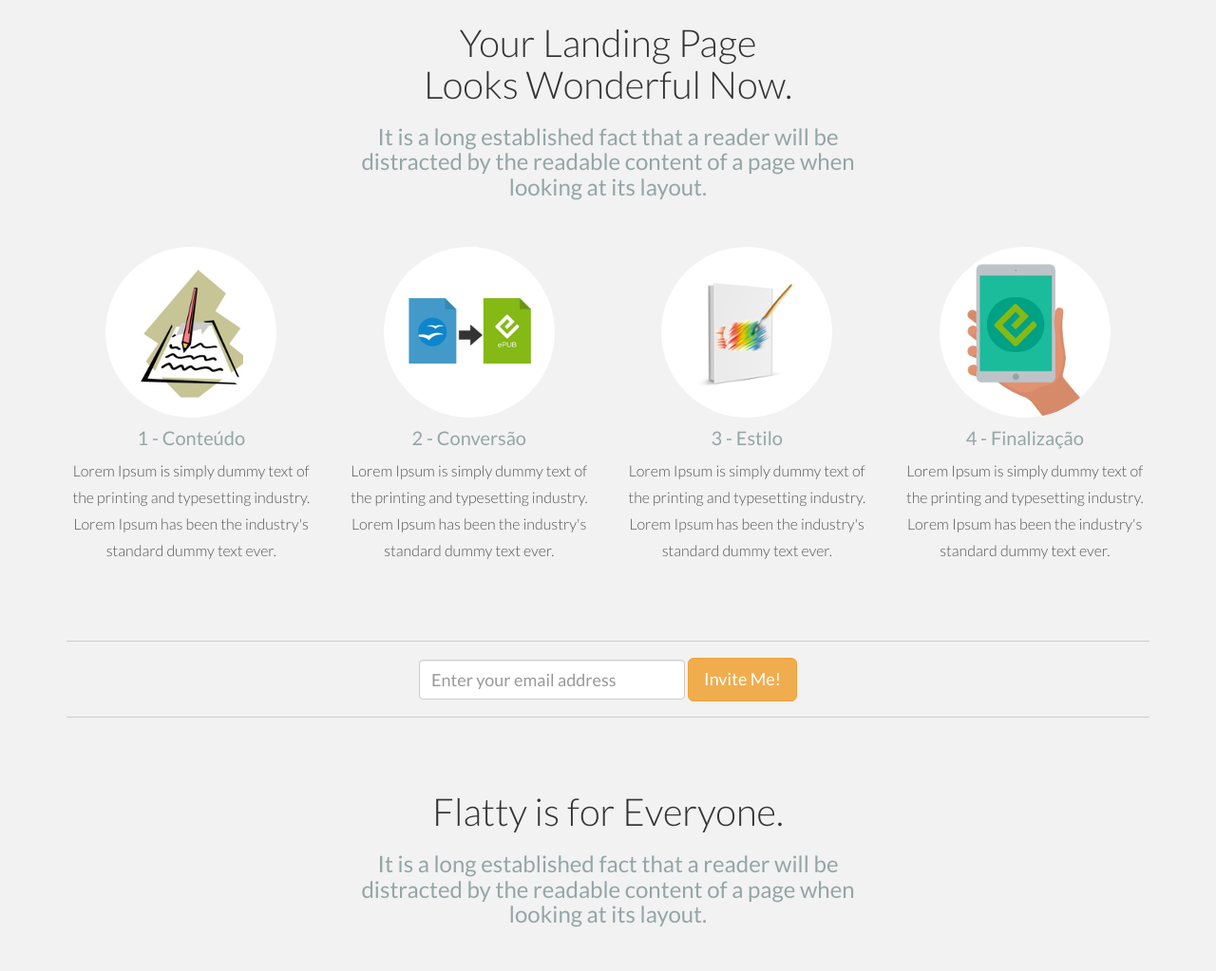
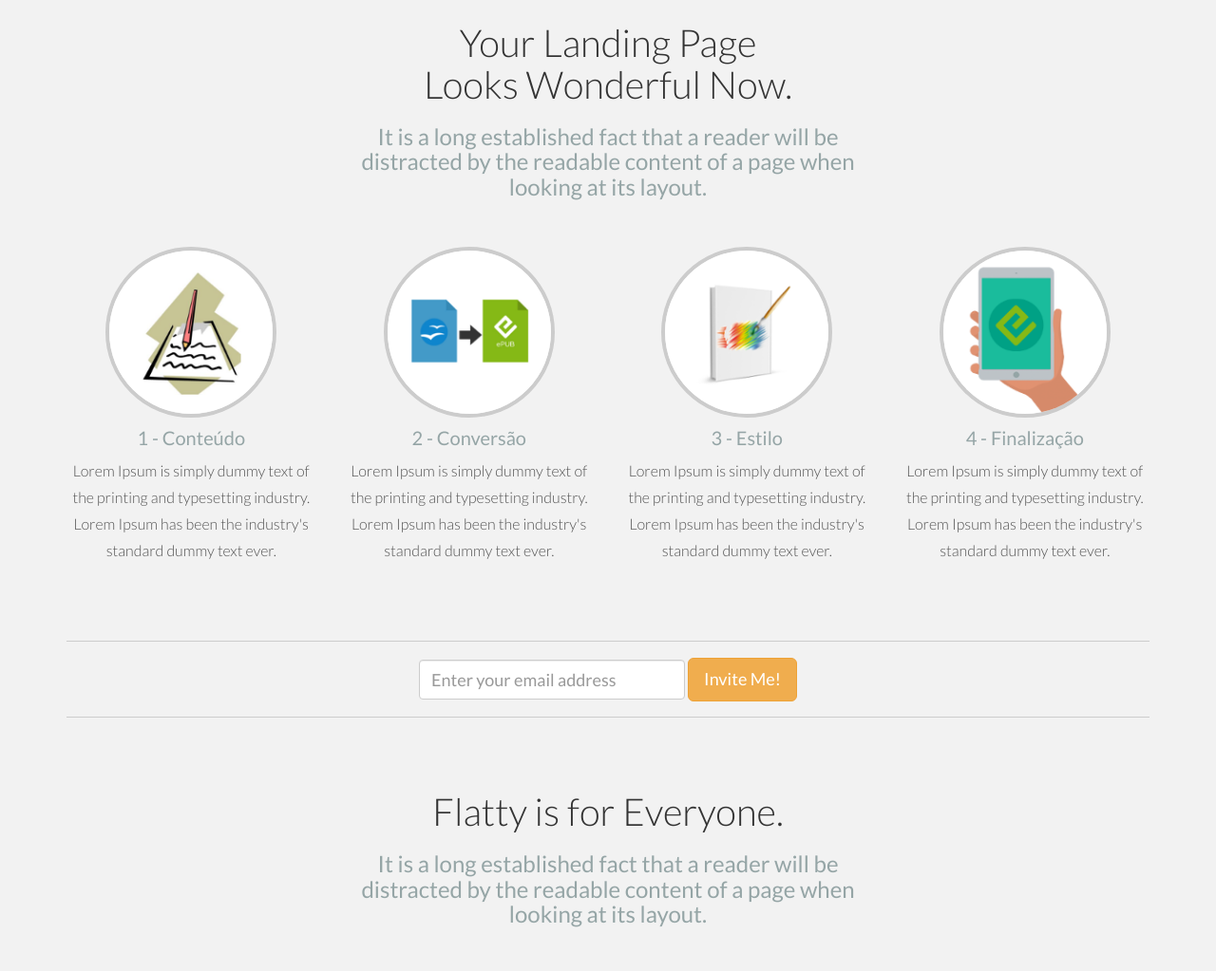
Before and after one commit to ebookchef/ebookchef.github.io, a plain HTML site: page index.html in a window 1280 px wide. Shown: the part 717-1740 px from the top of the page at 95% size. Drawn offline with nearby package versions, Linux system fonts and the light colour scheme.

Commit message:
border nos steps

```diff
--- a/assets/css/main.css
+++ b/assets/css/main.css
@@ -118,6 +118,7 @@ img.rounded {
     border-radius: 90px;
     -moz-border-radius: 90px;
     -webkit-border-radius: 90px;
+    border: 4px solid #cccccc;
 }
 
 i {
```
